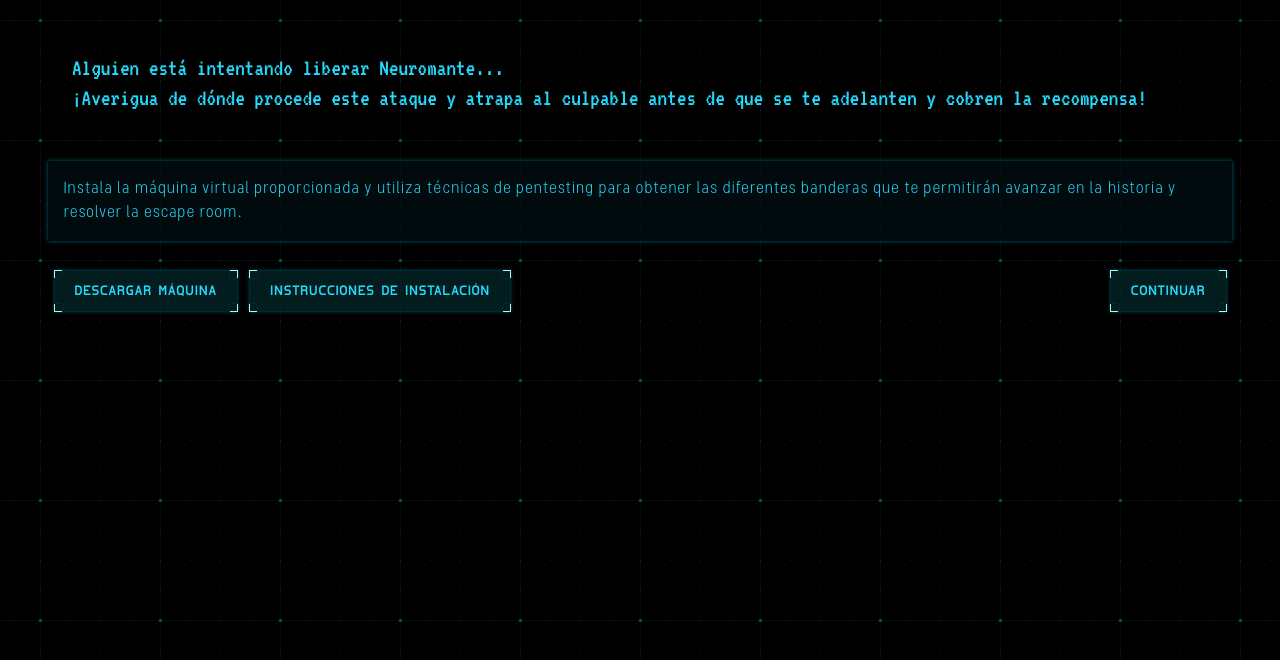
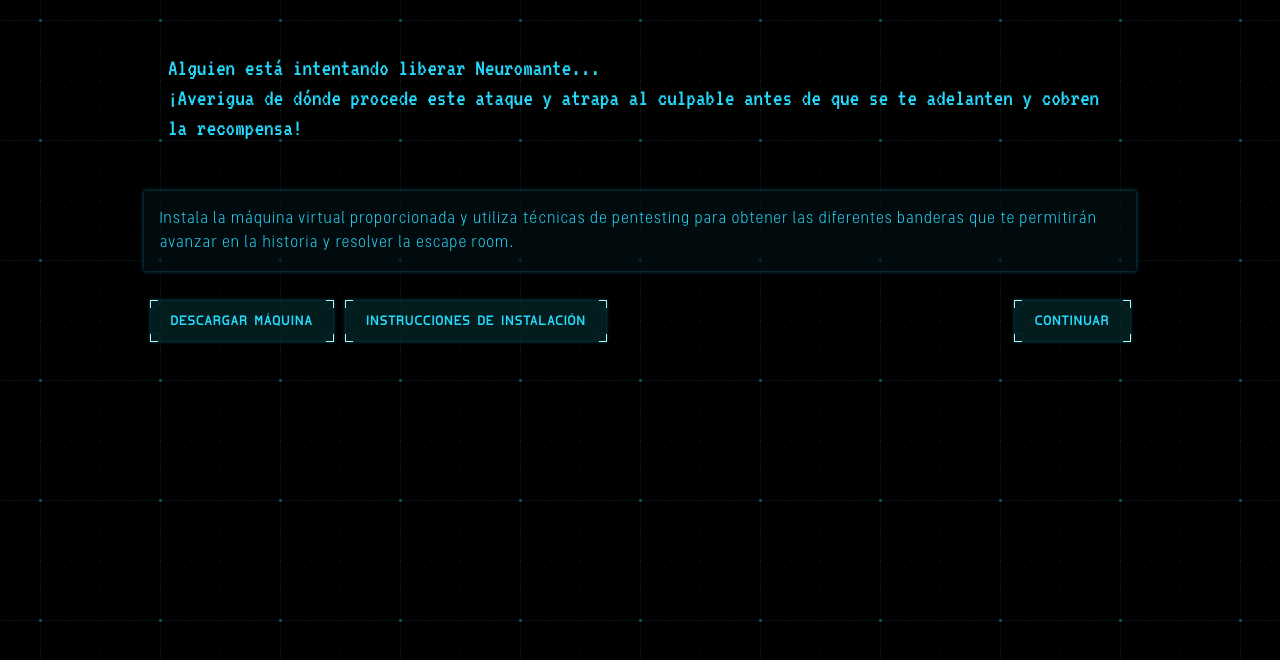
Before and after one commit to prubiera85/escaperoom, a plain HTML site: page web/game.html in a window 1280 px wide. Shown: the part 100-760 px from the top of the page. Drawn offline with Linux system fonts and the light colour scheme.

Commit message:
Add files via upload

```diff
--- a/web/sass/style.scss
+++ b/web/sass/style.scss
@@ -213,7 +213,11 @@ header{
 
 
 
-
+.game_container{
+    max-width: 1024px;
+    display: block;
+    margin: 0 auto;
+}
 
 
 .game_card{
```
Also changed, not shown: web/css/style.css, 1 other file.
